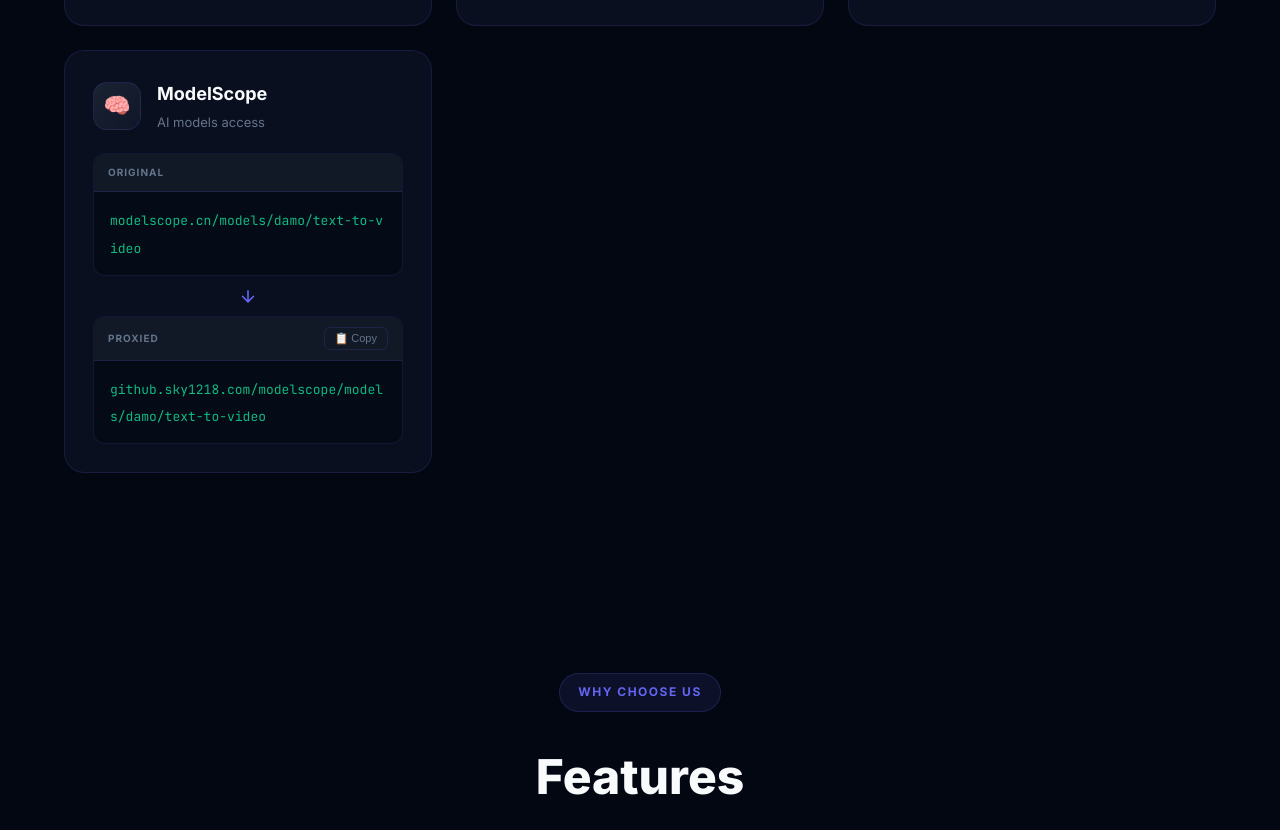
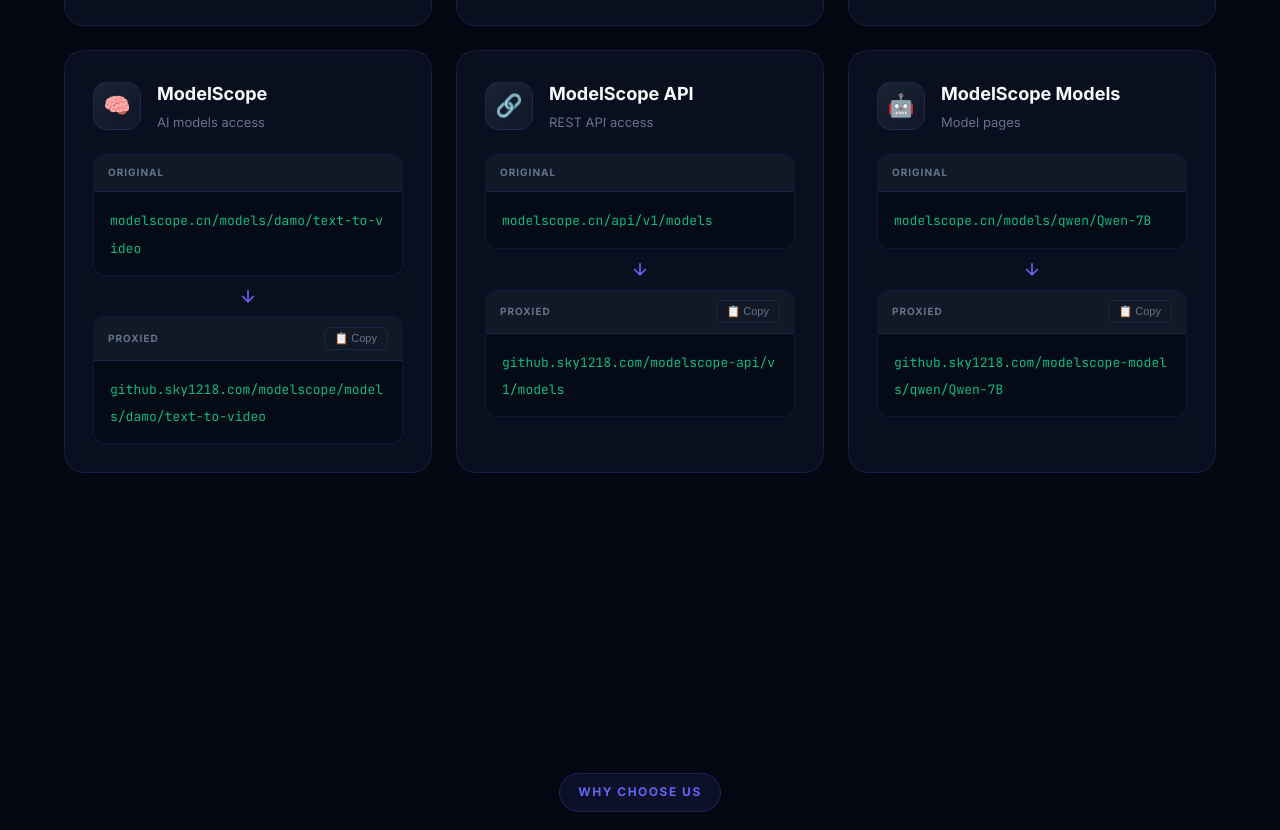
Before and after one commit to 911218sky/github-poxy, a website: page public/index.html in a window 1280 px wide. Shown: the part 1876-2706 px from the top of the page. Drawn offline with Linux system fonts and the light colour scheme.

Commit message:
🎨 ui(landing): Add ModelScope API and Models usage cards

```diff
--- a/public/index.html
+++ b/public/index.html
@@ -306,11 +306,29 @@
             <div class="code-arrow"><svg width="20" height="20" viewBox="0 0 24 24" fill="none" stroke="currentColor" stroke-width="2"><path d="M12 5v14M5 12l7 7 7-7"/></svg></div>
             <div class="code-example"><div class="code-header"><span class="code-label">Proxied</span><button class="copy-btn" onclick="copyCode(this, 'github.sky1218.com/modelscope/models/damo/text-to-video')">📋 Copy</button></div><div class="code-body"><code>github.sky1218.com/modelscope/models/damo/text-to-video</code></div></div>
           </div>
+          <div class="card">
+            <div class="card-header">
+              <div class="card-icon">🔗</div>
+              <div><div class="card-title">ModelScope API</div><div class="card-subtitle">REST API access</div></div>
+            </div>
+            <div class="code-example"><div class="code-header"><span class="code-label">Original</span></div><div class="code-body"><code>modelscope.cn/api/v1/models</code></div></div>
+            <div class="code-arrow"><svg width="20" height="20" viewBox="0 0 24 24" fill="none" stroke="currentColor" stroke-width="2"><path d="M12 5v14M5 12l7 7 7-7"/></svg></div>
+            <div class="code-example"><div class="code-header"><span class="code-label">Proxied</span><button class="copy-btn" onclick="copyCode(this, 'github.sky1218.com/modelscope-api/v1/models')">📋 Copy</button></div><div class="code-body"><code>github.sky1218.com/modelscope-api/v1/models</code></div></div>
+          </div>
+          <div class="card">
+            <div class="card-header">
+              <div class="card-icon">🤖</div>
+              <div><div class="card-title">ModelScope Models</div><div class="card-subtitle">Model pages</div></div>
+            </div>
+            <div class="code-example"><div class="code-header"><span class="code-label">Original</span></div><div class="code-body"><code>modelscope.cn/models/qwen/Qwen-7B</code></div></div>
+            <div class="code-arrow"><svg width="20" height="20" viewBox="0 0 24 24" fill="none" stroke="currentColor" stroke-width="2"><path d="M12 5v14M5 12l7 7 7-7"/></svg></div>
+            <div class="code-example"><div class="code-header"><span class="code-label">Proxied</span><button class="copy-btn" onclick="copyCode(this, 'github.sky1218.com/modelscope-models/qwen/Qwen-7B')">📋 Copy</button></div><div class="code-body"><code>github.sky1218.com/modelscope-models/qwen/Qwen-7B</code></div></div>
+          </div>
         </div>
       </div>
     </section>
 
-    <section id="features">
+    <section id="features"></section>
       <div class="container">
         <div class="section-header">
           <span class="section-label">Why Choose Us</span>
```
Also changed, not shown: public/index.min.html (+1 -1 lines).
